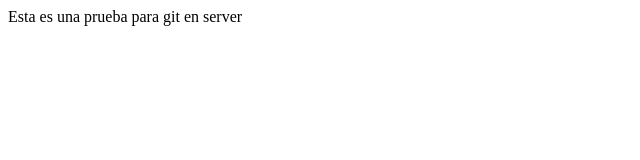
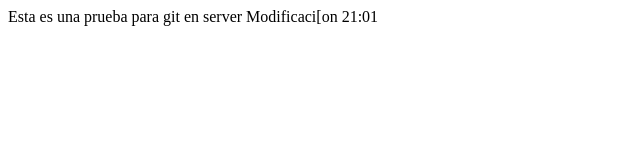
Before and after one commit to moizest89/git_test_in_php, a plain HTML site: page index.html in a window 1280 px wide. Shown: the whole page, without its empty margins (0-640 px from the left). Drawn offline with Linux system fonts and the light colour scheme.

Commit message:
segundo commit

```diff
--- a/index.html
+++ b/index.html
@@ -5,6 +5,7 @@
 <body>
 <p>
 	Esta es una prueba para git en server
+	Modificaci[on 21:01
 </p>
 </body>
 </html>
```
